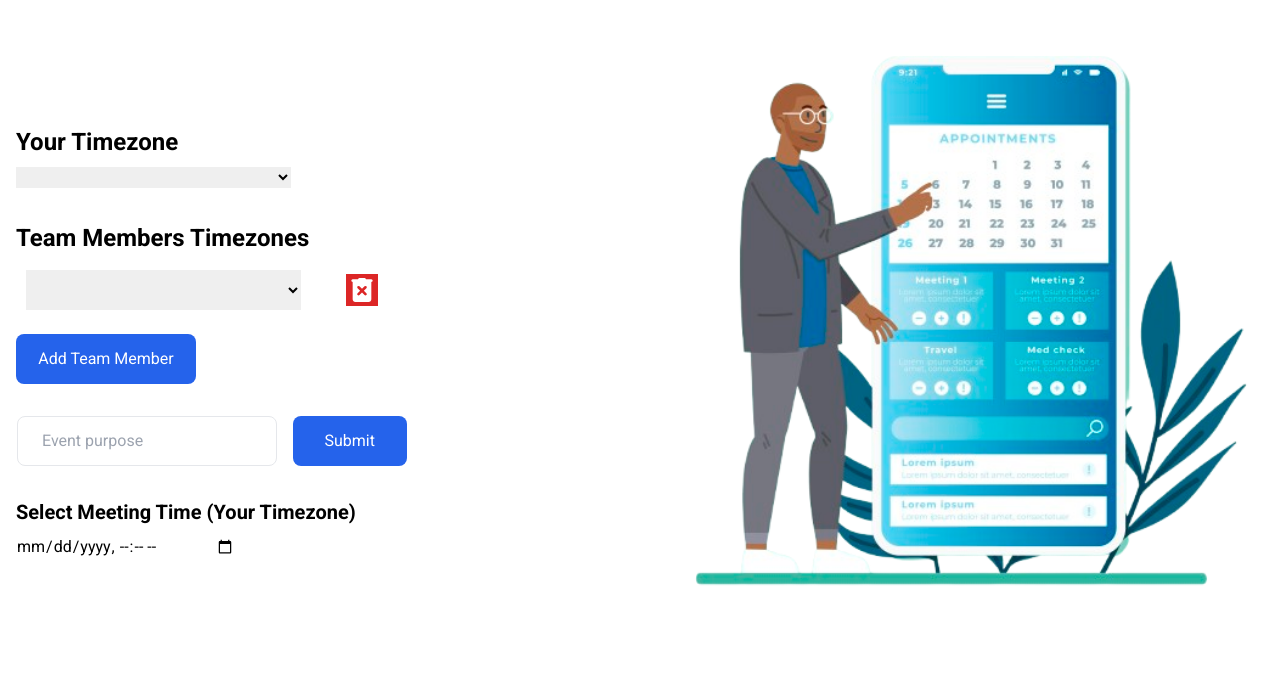
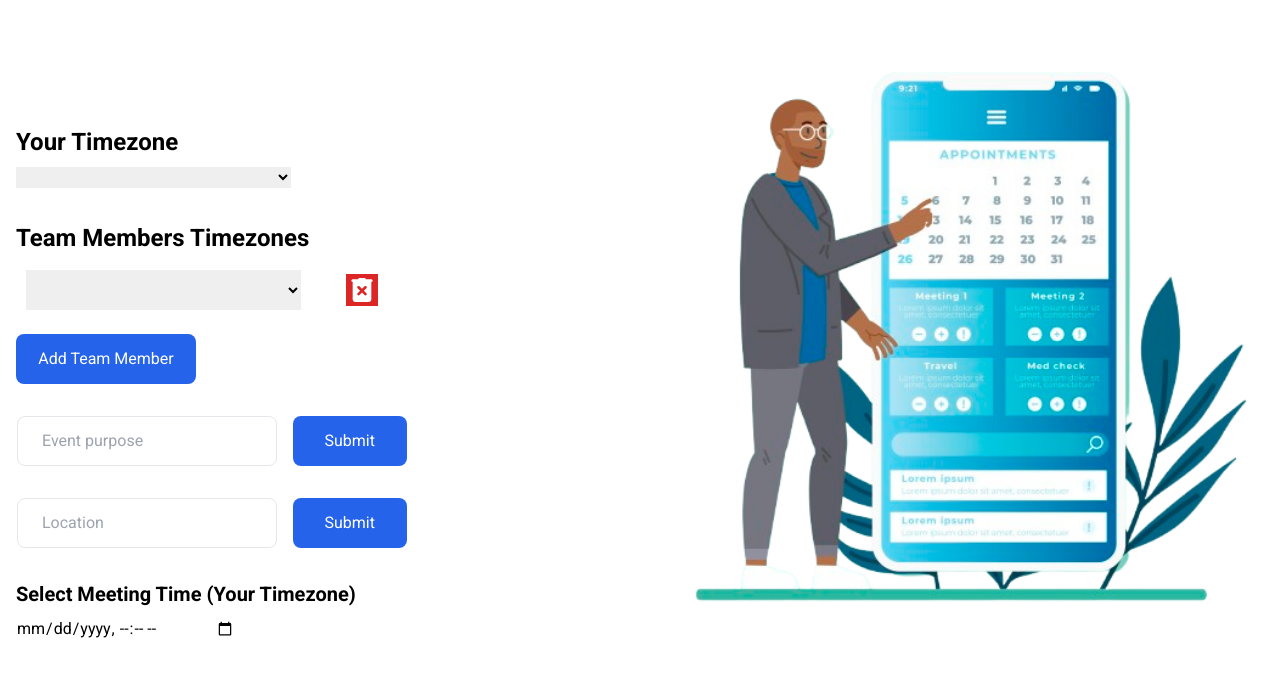
Before and after one commit to Ollatomiwa/timezone-converter, a Nuxt app: page /converter in a window 1280 px wide. Shown: the top 676 px of the page. Built offline with nearby package versions, Linux system fonts and the light colour scheme.

Commit message:
location box added to timezone converter

```diff
--- a/pages/converter.vue
+++ b/pages/converter.vue
@@ -42,6 +42,25 @@
           v-model="eventPurpose"
           type="text"
           placeholder="Event purpose"
+          class="flex-1 px-6 py-3 rounded-lg border border-base-300 focus:outline-none focus:ring-2 focus:ring-primary focus:border-transparent"
+          required
+        />
+        <button
+          type="submit"
+          class="btn btn-primary bg-blue-600 text-white px-8 py-3 rounded-lg hover:bg-gray-400 transition-colors"
+        >
+          Submit
+        </button>
+      </form>
+    </div>
+
+    <!--Location for events-->
+    <div class="mb-8">
+      <form @submit.prevent="submitLocationPurpose" class="flex flex-col sm:flex-row gap-4 justify-center max-w-[390px] md:ml-[200px] lg:ml-[1px]">
+        <input
+          v-model="locationPurpose"
+          type="text"
+          placeholder="Location"
           class="flex-1 px-6 py-3 rounded-lg border border-base-300 focus:outline-none focus:ring-2 focus:ring-primary focus:border-transparent"
           required
         />
@@ -104,6 +123,7 @@ const userTimezone = ref(Intl.DateTimeFormat().resolvedOptions().timeZone);
 const teamMembers = ref([{ timezone: userTimezone.value }]);
 const meetingTime = ref("");
 const eventPurpose = ref("");
+const locationPurpose = ref("");
 
 const { copy: copyToClipboard } = useClipboard();
 
@@ -120,6 +140,10 @@ const submitEventPurpose = () => {
   // No additional action needed here as it's already reactive
 };
 
+const submitLocationPurpose = () => {
+
+}
+
 const messageContent = computed(() => {
   if (!meetingTime.value) return "";
 
@@ -130,6 +154,12 @@ const messageContent = computed(() => {
   if (eventPurpose.value) {
     lines.push(`Event: ${eventPurpose.value}`);
     lines.push(""); // Add empty line for spacing
+  }
+  //Add location purpose if it exists
+  if (locationPurpose.value) {
+    lines.push(`Location: ${locationPurpose.value }`);
+    lines.push("");
+
   }
 
   lines.push(`Meeting Time:`);
--- a/pages/index.vue
+++ b/pages/index.vue
@@ -1,7 +1,7 @@
 <template>
   <div>
     <main>
-      <section class="bg-[#80361B] py-[70px] text-center">
+      <section class="bg-[#000000c7] py-[70px] text-center">
         <div class="row justify-content-md-center">
           <div class="col col-md-8">
             <h1
@@ -28,7 +28,7 @@
           </div>
           <div class="flex mt-6 justify-center items-center gap-4  md:block">
             <NuxtImg
-              sizes="xs:100vw sm:900px"
+              sizes="xs:100vw sm:400px"
               src="hero3.png"
               format="webp"
               alt="Hero Page"
```
